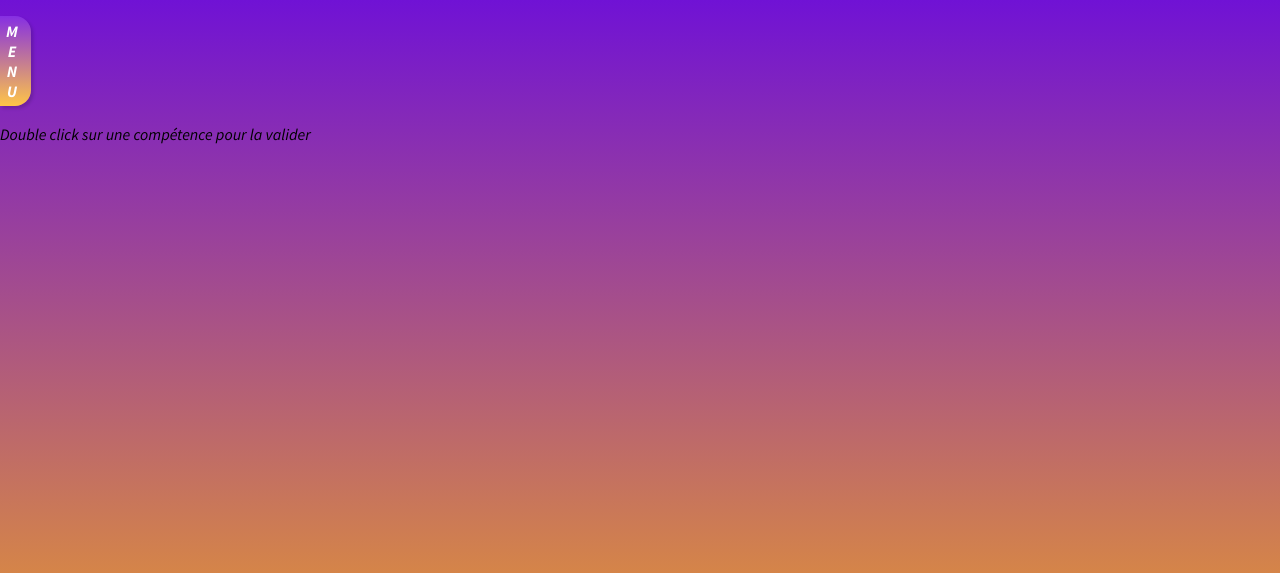
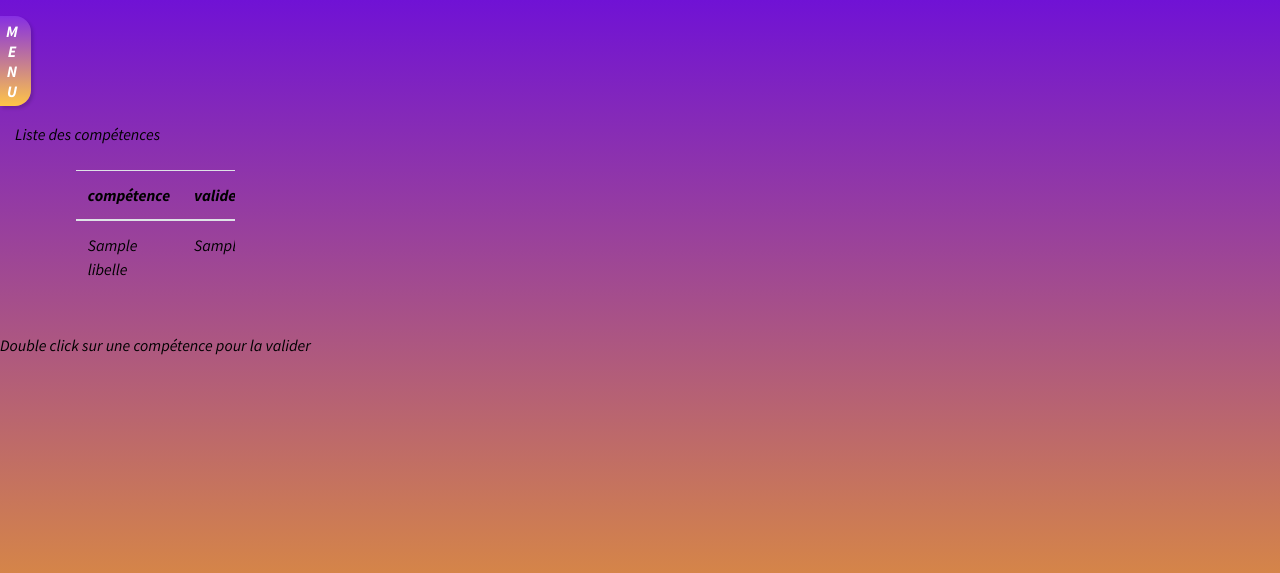
Before and after one commit to ShinWolf/ApiT, a Symfony app: template templates/profil/profil.html.twig in a window 1280 px wide. Shown: the top 573 px of the page. Run offline with Twig, Linux system fonts and the light colour scheme; the template is opened without the code that fills it: most values are stand-ins (such as "Sample title", 1, 10 or a date in 2020); some libraries are stand-ins or nearby versions.

Commit message:
Profil On

```diff
--- a/src/Command/QueryBuilderCommand.php
+++ b/src/Command/QueryBuilderCommand.php
@@ -52,7 +52,7 @@ class QueryBuilderCommand extends Command
             case 2 : $output->writeln("Liste des atribuers");
                 /** @var \App\Repository\AtribuerRepository */
                 $repo   =   $this->entityManager->getRepository(Atribuer::class);
-                $result = $repo->atribuersByUser(5);
+                $result = $repo->atribuersByUser("MCP_622f1470efe4f");
             break;
             case 3 : $output->writeln("Liste des atribuers");
                 /** @var \App\Repository\AtribuerRepository */
--- a/src/Repository/AtribuerRepository.php
+++ b/src/Repository/AtribuerRepository.php
@@ -37,7 +37,7 @@ class AtribuerRepository extends ServiceEntityRepository
     public function atribuersByUser($user)
     {
         return $this->createQueryBuilder('a')
-        ->andWhere('user.id = :user')
+        ->andWhere('user.idUnique = :user')
         ->leftJoin('a.user', 'user', 'WITH', )
         ->setParameter('user', $user)
         ->orderBy('a.id', 'ASC')
--- a/templates/profil/profil.html.twig
+++ b/templates/profil/profil.html.twig
@@ -8,7 +8,33 @@
 {% endif %}
 </header>
 
-<div id="compe"></div>
+<div class="container-fluid">
+		<span>Liste des compétences</span>
+
+
+		<div class="row justify-content-center">
+			<div class="col-12 col-md-8 p-4 m-0 text-primary">
+				<div class="table-responsive">
+					<table class="table table-hover">
+						<thead>
+							<tr class="fw-bold text-primary">
+								<th scope="col">compétence</th>
+                                <th scope="col">valider</th>
+							</tr>
+						</thead>
+						<tbody>
+							{% for atribuer in atribuers %}
+								<tr>
+									<td>{{ atribuer.competence.libelle | capitalize }}</td>
+									<td>{{ atribuer.nbValider | capitalize }}</td>
+								</tr>
+							{% endfor %}
+						</tbody>
+					</table>
+				</div>
+			</div>
+		</div>
+	</div>
 <label>Double click sur une compétence pour la valider</label>
 
 <script src="https://code.jquery.com/jquery-3.5.1.js" integrity="sha256-QWo7LDvxbWT2tbbQ97B53yJnYU3WhH/C8ycbRAkjPDc=" crossorigin="anonymous"></script>
```
Also changed, not shown: src/Controller/ProfilController.php (+13 -2 lines), 1 other file.
